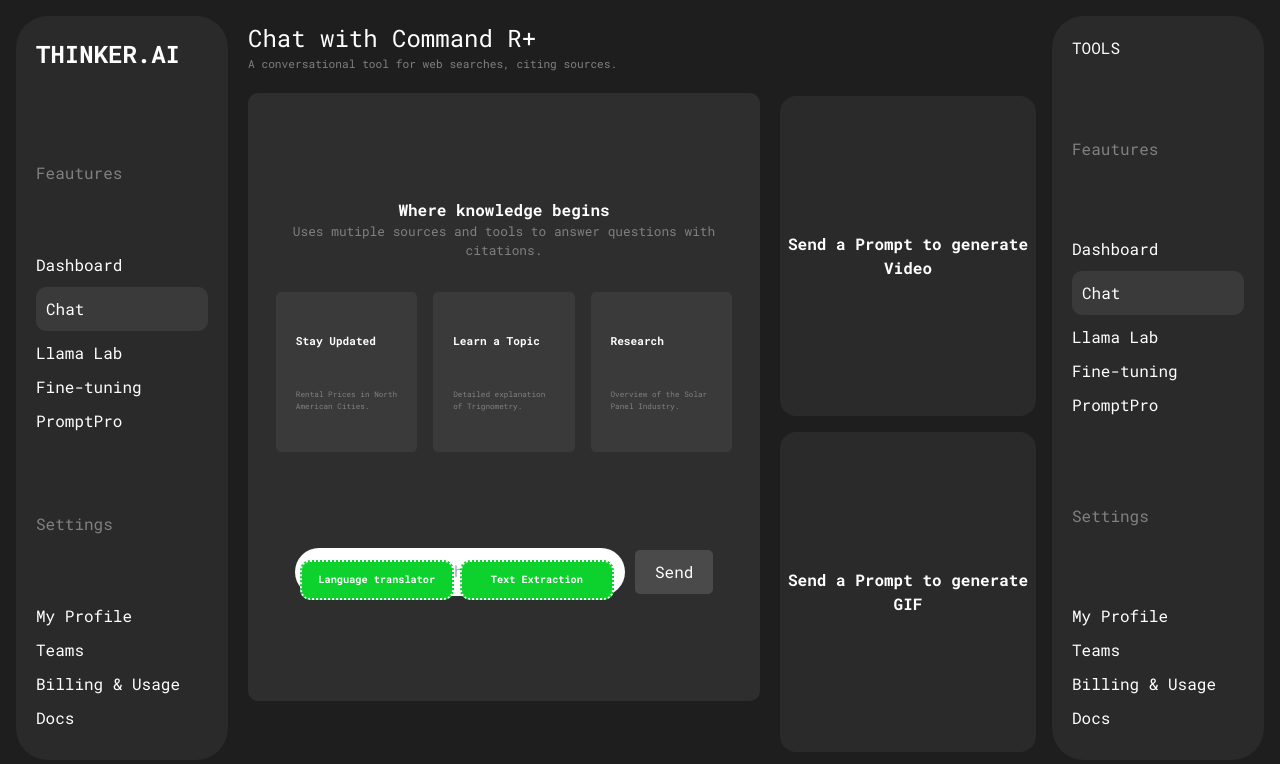
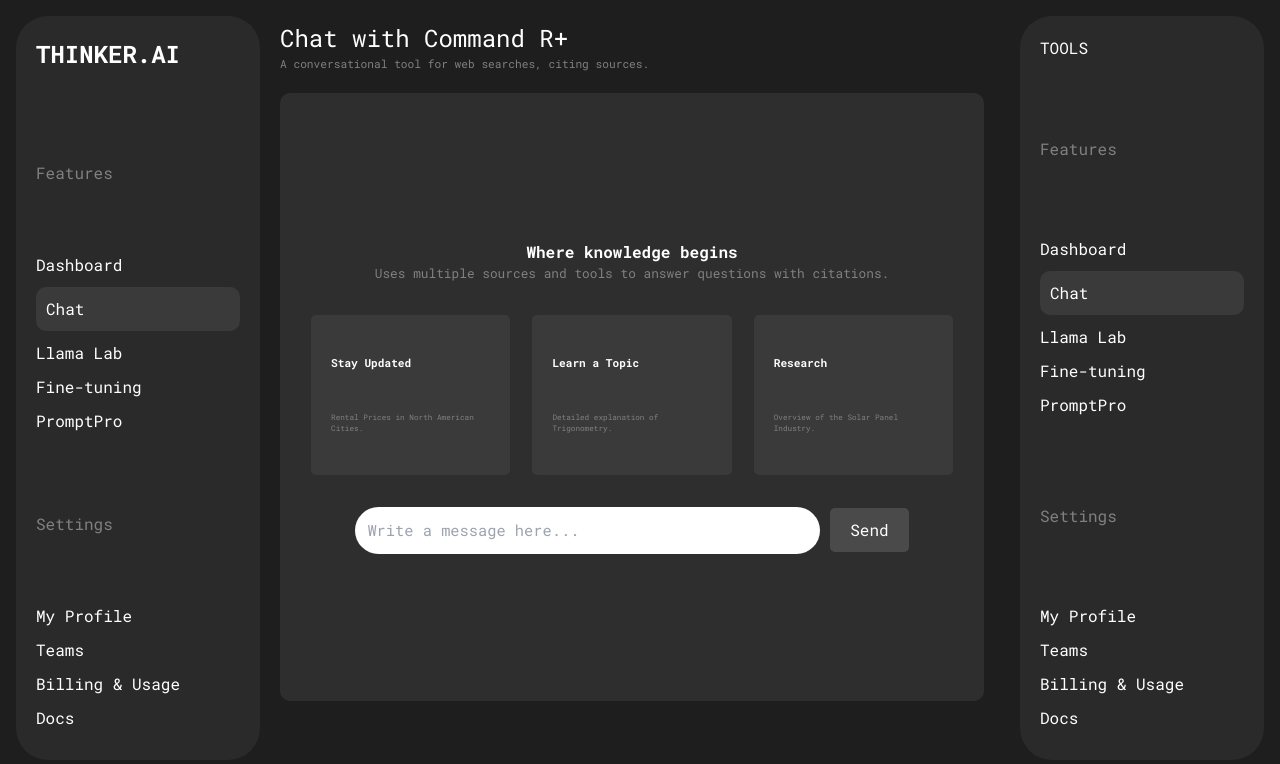
Before and after one commit to rahulcoder001/ThinkerAi, a Next.js app: page /texttospeech in a window 1280 px wide. Shown: the top 764 px of the page. Built offline with nearby package versions, Linux system fonts and the light colour scheme.

Commit message:
aded prompts

```diff
--- a/src/app/texttospeech/page.tsx
+++ b/src/app/texttospeech/page.tsx
@@ -1,11 +1,42 @@
+"use client";
+import { useState } from 'react';
 import styles from './text.module.css';
 
 export default function Home() {
+  const [prompt, setPrompt] = useState('');
+  const [response, setResponse] = useState('');
+  const [loading, setLoading] = useState(false); // Add loading state
+
+  // Function to handle input and make API call
+  const handleSendMessage = async () => {
+    if (!prompt) return; // Avoid sending empty prompt
+
+    setLoading(true); // Set loading to true before making the API call
+
+    try {
+      const res = await fetch('/api/trans/translate', {
+        method: 'POST',
+        headers: {
+          'Content-Type': 'application/json',
+        },
+        body: JSON.stringify({ prompt }), // Send prompt to API
+      });
+
+      const data = await res.json(); // Assuming the API returns a JSON response
+      console.log(data.content);
+      setResponse(data.content); // Update response (message) in state
+    } catch (error) {
+      console.error('Error fetching translation:', error);
+    } finally {
+      setLoading(false); // Set loading to false after API call is complete
+    }
+  };
+
   return (
     <div className={styles.container}>
       <nav className={styles.sidebar}>
         <div className={styles.logo}>THINKER.AI</div>
-        <h1 style={{color:'grey'}}>Feautures</h1>
+        <h1 style={{ color: 'grey' }}>Features</h1>
         <div className={styles.navLinks}>
           <a href="#">Dashboard</a>
           <a href="#" className={styles.active}>Chat</a>
@@ -14,8 +45,7 @@
           <a href="#">PromptPro</a>
         </div>
 
-
-        <h1 style={{color:'grey'}}>Settings</h1>
+        <h1 style={{ color: 'grey' }}>Settings</h1>
         <div className={styles.settings}>
           <a href="#">My Profile</a>
           <a href="#">Teams</a>
@@ -27,57 +57,62 @@
       <main className={styles.mainContent}>
         <header className={styles.header}>
           <h2>Chat with Command R+</h2>
-          <h1 style={{color:'grey',fontSize:'0.7rem'}}>A conversational tool for web searches, citing sources.</h1>
+          <h1 style={{ color: 'grey', fontSize: '0.7rem' }}>A conversational tool for web searches, citing sources.</h1>
         </header>
+
         <section className={styles.chatSection}>
           <div className={styles.messageArea}>
-            <h3 style={{fontWeight:'bolder'}}>Where knowledge begins</h3>
-            <h1 style={{color:'grey',fontSize:'0.8rem'}}>Uses mutiple sources and tools to answer questions with citations.</h1>
+            <h3 style={{ fontWeight: 'bolder' }}>Where knowledge begins</h3>
+            <h1 style={{ color: 'grey', fontSize: '0.8rem' }}>Uses multiple sources and tools to answer questions with citations.</h1>
+
+            {/* Display loading spinner, response, or default feature boxes */}
             <div className={styles.featureGrid}>
-              <div className={styles.featureBox}>
-                <h1 style={{fontWeight:'bolder',fontSize:'0.87vw'}}>Stay Updated</h1>
-                <h1 style={{color:'grey',fontSize:'0.6vw'}}>Rental Prices in North American Cities.</h1>
+              {loading ? ( // Show loading content when the API is in progress
+                <div className={styles.responseBox}>
+                  <h1 style={{ color: 'grey', fontSize: '0.8vw' }}>Loading...</h1> {/* Replace this with a spinner if needed */}
+                </div>
+              ) : response ? (
+                <div className={styles.responseBox}>
+                  <h1 style={{ color: 'grey', fontSize: '0.8vw' }}>{response}</h1>
+                </div>
+              ) : (
+                <>
+                  <div className={styles.featureBox}>
+                    <h1 style={{ fontWeight: 'bolder', fontSize: '0.87vw' }}>Stay Updated</h1>
+                    <h1 style={{ color: 'grey', fontSize: '0.6vw' }}>Rental Prices in North American Cities.</h1>
+                  </div>
+                  <div className={styles.featureBox}>
+                    <h1 style={{ fontWeight: 'bolder', fontSize: '0.87vw' }}>Learn a Topic</h1>
+                    <h1 style={{ color: 'grey', fontSize: '0.6vw' }}>Detailed explanation of Trigonometry.</h1>
+                  </div>
+                  <div className={styles.featureBox}>
+                    <h1 style={{ fontWeight: 'bolder', fontSize: '0.87vw' }}>Research</h1>
+                    <h1 style={{ color: 'grey', fontSize: '0.6vw' }}>Overview of the Solar Panel Industry.</h1>
+                  </div>
+                </>
+              )}
+            </div>
 
-                 </div>
-                 <div className={styles.featureBox}>
-                <h1 style={{fontWeight:'bolder',fontSize:'0.87vw'}}>Learn a Topic</h1>
-                <h1 style={{color:'grey',fontSize:'0.6vw'}}>Detailed explanation of Trignometry.</h1>
-
-                 </div>
-                 <div className={styles.featureBox}>
-                <h1 style={{fontWeight:'bolder',fontSize:'0.87vw'}}>Research</h1>
-                <h1 style={{color:'grey',fontSize:'0.6vw'}}>Overview of the Solar Panel Industry.</h1>
-
-                 </div>
-            </div>
-           <div style={{display:'flex',gap:'1rem'}}>
-                <div className={styles.command}>Language translator</div>
-                <div className={styles.command1}>Text Extraction</div>
-           </div>
             <div className={styles.messageInput}>
-              <input type="text" placeholder="Write a message here..." />
-              <button>Send</button>
+              <input
+                type="text"
+                placeholder="Write a message here..."
+                value={prompt}
+                onChange={(e) => setPrompt(e.target.value)}
+              />
+              <button onClick={handleSendMessage} disabled={loading}>
+                {loading ? 'Sending...' : 'Send'} {/* Change button text when loading */}
+              </button>
             </div>
           </div>
         </section>
       </main>
 
-      <div style={{display:'flex',flexDirection:'column',gap:'1rem'}}>
-
-      <div className={styles.video_container}>
-            <h1 style={{textAlign:'center'}}>Send a Prompt to generate Video</h1>
-      </div>
-      <div className={styles.video_container1} style={{marginBottom:'2rem'}}>
-      <h1 style={{textAlign:'center'}}>Send a Prompt to generate GIF</h1>
-
-      </div>
-      </div>
 
 
-
-      <nav className={styles.sidebar} style={{marginRight:'1rem'}}>
-        <div style={{}}>TOOLS</div>
-        <h1 style={{color:'grey'}}>Feautures</h1>
+      <nav className={styles.sidebar} style={{ marginRight: '1rem' }}>
+        <div>TOOLS</div>
+        <h1 style={{ color: 'grey' }}>Features</h1>
         <div className={styles.navLinks}>
           <a href="#">Dashboard</a>
           <a href="#" className={styles.active}>Chat</a>
@@ -86,8 +121,7 @@
           <a href="#">PromptPro</a>
         </div>
 
-
-        <h1 style={{color:'grey'}}>Settings</h1>
+        <h1 style={{ color: 'grey' }}>Settings</h1>
         <div className={styles.settings}>
           <a href="#">My Profile</a>
           <a href="#">Teams</a>
@@ -95,9 +129,6 @@
           <a href="#">Docs</a>
         </div>
       </nav>
-
-
-
     </div>
   );
 }
--- a/src/app/texttospeech/text.module.css
+++ b/src/app/texttospeech/text.module.css
@@ -1,3 +1,4 @@
+/* Container */
 .container {
   display: flex;
   height: 100vh;
@@ -72,7 +73,7 @@
 
 .chatSection {
   height: 76vh;
-    width: 40vw;
+  width: 55vw;
   background-color: #2e2e2e;
   border-radius: 10px;
   padding: 20px;
@@ -83,11 +84,11 @@
   text-align: center;
 }
 
+/* Feature Grid */
 .featureGrid {
   display: flex;
   justify-content: space-around;
   margin-top: 2rem;
-
 }
 
 .featureBox {
@@ -102,16 +103,25 @@
   text-align: left;
 }
 
+/* Response Box */
+.responseBox {
+  width: 40vw;
+  height: 40vh;
+  overflow-y: auto;
 
+  border-radius: 8px;
+  padding: 1rem;
+  background: #3a3a3a;
+  color: white;
+  scrollbar-width: none; /* For Firefox */
+}
 
-
-
+/* Message Input */
 .messageInput {
   display: flex;
   justify-content: center;
   align-items: center;
-    margin-top: 6rem;
-
+  margin-top: 2rem;
 }
 
 .messageInput input {
@@ -133,8 +143,8 @@
   cursor: pointer;
 }
 
-
-  .video_container{
+/* Video Container */
+.video_container {
   display: flex;
   justify-content: center;
   align-items: center;
@@ -146,7 +156,8 @@
   color: white;
   font-weight: bolder;
 }
-  .video_container1{
+
+.video_container1 {
   display: flex;
   justify-content: center;
   align-items: center;
@@ -158,6 +169,7 @@
   font-weight: bolder;
 }
 
+/* Command Boxes */
 .command {
   border: 2px dotted #ffffff; /* White dotted border */
   position: absolute;
@@ -173,6 +185,7 @@
   align-items: center;
   font-weight: bolder;
 }
+
 .command1 {
   border: 2px dotted #ffffff; /* White dotted border */
   position: absolute;
```
Also changed, not shown: generated_content.txt. Lines whose indentation alone changed are shown as unchanged.
